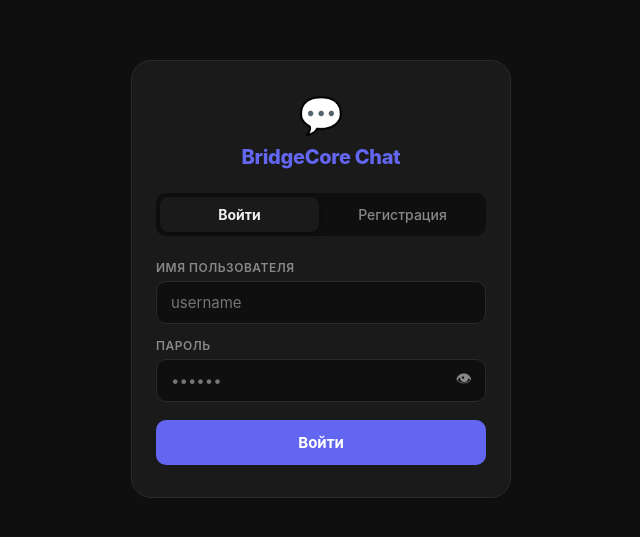
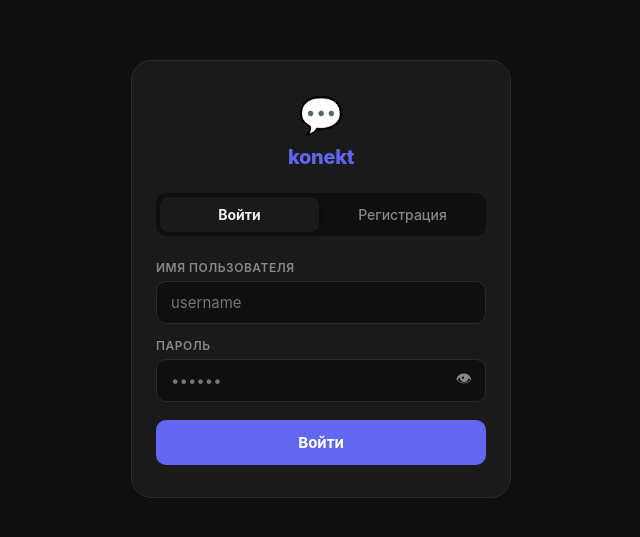
Before and after one commit to bridgecoresystems-cmd/mobile_chat, a Vue app in the folder packages/mobile/: page /#/login in a window 1280 px wide. Shown: the part 121-658 px from the top of the page, without its empty margins (319-959 px from the left). Built offline with nearby package versions, Linux system fonts and the light colour scheme; no server answers.

Commit message:
feat: update branding to 'konekt' across multiple pages and implement logout event handling

```diff
--- a/packages/mobile/index.html
+++ b/packages/mobile/index.html
@@ -3,7 +3,7 @@
   <head>
     <meta charset="UTF-8" />
     <meta name="viewport" content="width=device-width, initial-scale=1.0, viewport-fit=cover" />
-    <title>BridgeCore Chat</title>
+    <title>konekt</title>
     <script>if(localStorage.getItem('theme')==='light')document.documentElement.setAttribute('data-theme','light')</script>
   </head>
   <body>
--- a/packages/mobile/src/composables/useChat.ts
+++ b/packages/mobile/src/composables/useChat.ts
@@ -107,7 +107,7 @@ export function useChat(roomId: string) {
   }
 
   function scheduleReconnect() {
-    if (reconnectTimer) return
+    if (!savedToken || reconnectTimer) return
     reconnectTimer = setTimeout(() => {
       reconnectTimer = null
       connectWs()
@@ -322,6 +322,7 @@ export function useChat(roomId: string) {
   }
 
   function disconnect() {
+    savedToken = ""
     if (reconnectTimer) { clearTimeout(reconnectTimer); reconnectTimer = null }
     stopTyping()
     ws?.close()
@@ -334,10 +335,19 @@ export function useChat(roomId: string) {
       connectWs()
     }
   }
+
+  function handleLogout() {
+    savedToken = ""
+    if (reconnectTimer) { clearTimeout(reconnectTimer); reconnectTimer = null }
+    ws?.close()
+  }
+
   document.addEventListener("visibilitychange", handleVisibility)
+  window.addEventListener("chat:logout", handleLogout)
 
   onUnmounted(() => {
     document.removeEventListener("visibilitychange", handleVisibility)
+    window.removeEventListener("chat:logout", handleLogout)
     disconnect()
   })
 
--- a/packages/mobile/src/pages/ChatPage.vue
+++ b/packages/mobile/src/pages/ChatPage.vue
@@ -59,7 +59,7 @@
                   v-if="msg.photoUrl && !msg.deleted"
                   :src="msg.photoUrl"
                   class="photo"
-                  loading="lazy"
+                  @load="onImageLoad"
                   @click="openPhoto(msg.photoUrl!)"
                 />
                 <!-- Текст -->
@@ -326,9 +326,22 @@ function onInput() {
   if (!editingMsg.value) chat.sendTyping()
 }
 
+function isNearBottom(): boolean {
+  if (!bodyEl.value) return true
+  const { scrollTop, scrollHeight, clientHeight } = bodyEl.value
+  return scrollHeight - scrollTop - clientHeight < 150
+}
+
 async function scrollBottom() {
   await nextTick()
   if (bodyEl.value) bodyEl.value.scrollTop = bodyEl.value.scrollHeight
+}
+
+// Когда картинка загрузилась — подскролливаем если были внизу
+function onImageLoad() {
+  if (isNearBottom()) {
+    if (bodyEl.value) bodyEl.value.scrollTop = bodyEl.value.scrollHeight
+  }
 }
 
 watch(messages, scrollBottom, { deep: true })
@@ -505,8 +518,10 @@ header {
 
 .photo {
   max-width: 220px; max-height: 220px;
+  min-height: 80px;
   border-radius: 10px; display: block;
   cursor: pointer; object-fit: cover;
+  background: var(--border);
 }
 
 .text { font-size: 14px; line-height: 1.45; word-break: break-word; }
--- a/packages/mobile/src/pages/LoginPage.vue
+++ b/packages/mobile/src/pages/LoginPage.vue
@@ -3,7 +3,7 @@
     <div class="card">
       <div class="logo-wrap">
         <div class="logo-icon">💬</div>
-        <h1>BridgeCore Chat</h1>
+        <h1>konekt</h1>
       </div>
 
       <div class="tabs">
--- a/packages/mobile/src/pages/ProfilePage.vue
+++ b/packages/mobile/src/pages/ProfilePage.vue
@@ -133,7 +133,7 @@
 
         <!-- Брендинг -->
         <button class="brand-btn" @click="showAbout = true">
-          <span class="brand-name">BridgeCore <strong>SYSTEMS</strong></span>
+          <span class="brand-name">konekt</span>
           <span class="brand-version">v{{ APP_VERSION }}</span>
         </button>
       </div>
@@ -143,7 +143,7 @@
     <div v-if="showAbout" class="about-overlay" @click.self="showAbout = false">
       <div class="about-modal">
         <div class="about-logo">💬</div>
-        <h2>BridgeCore Chat</h2>
+        <h2>konekt</h2>
         <p class="about-tagline">Свободное общение без границ</p>
 
         <div class="about-desc">
@@ -157,7 +157,7 @@
           </div>
           <div class="about-row">
             <span>Разработчик</span>
-            <span>BridgeCore SYSTEMS</span>
+            <span>konekt</span>
           </div>
           <div class="about-row">
             <span>Протокол</span>
--- a/packages/mobile/src/stores/auth.ts
+++ b/packages/mobile/src/stores/auth.ts
@@ -82,6 +82,7 @@ export function useAuthStore() {
     state.token      = null
     state.chat_token = null
     localStorage.removeItem("auth")
+    window.dispatchEvent(new Event("chat:logout"))
   }
 
   return {
```
